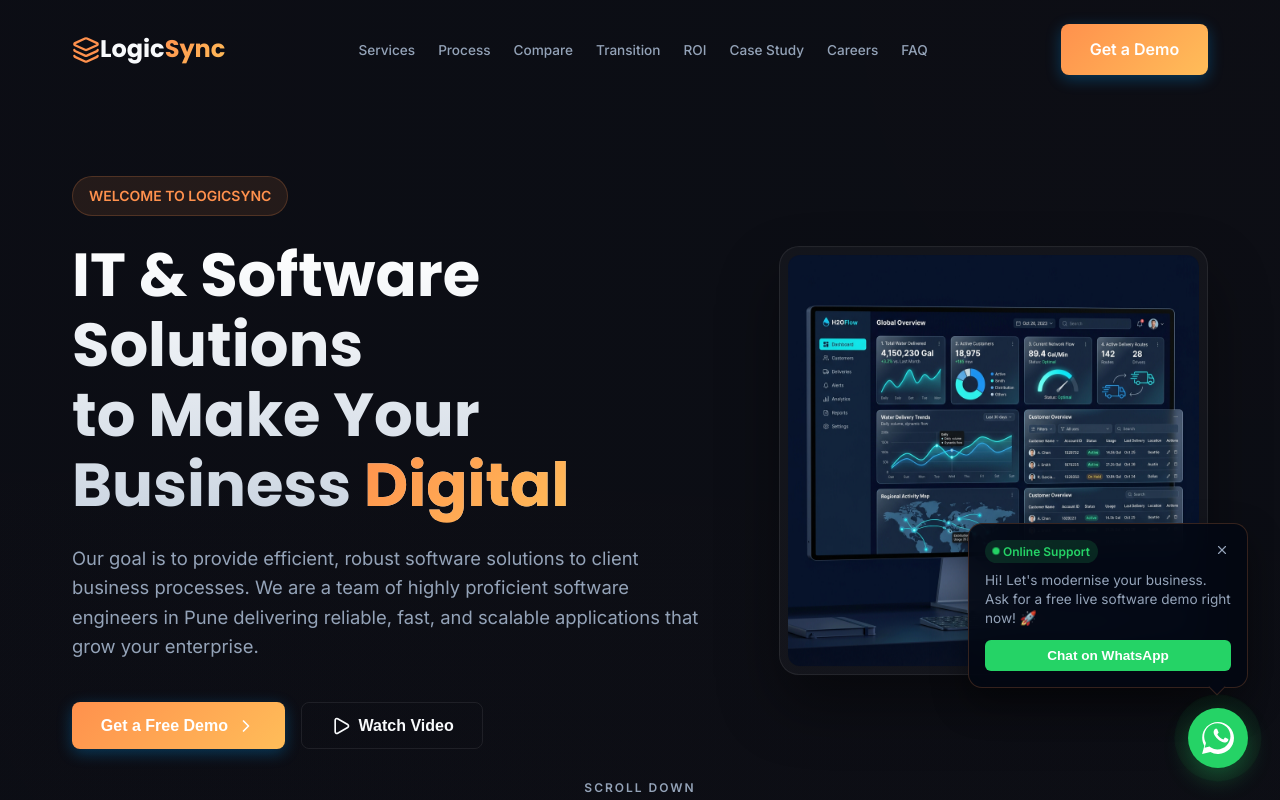
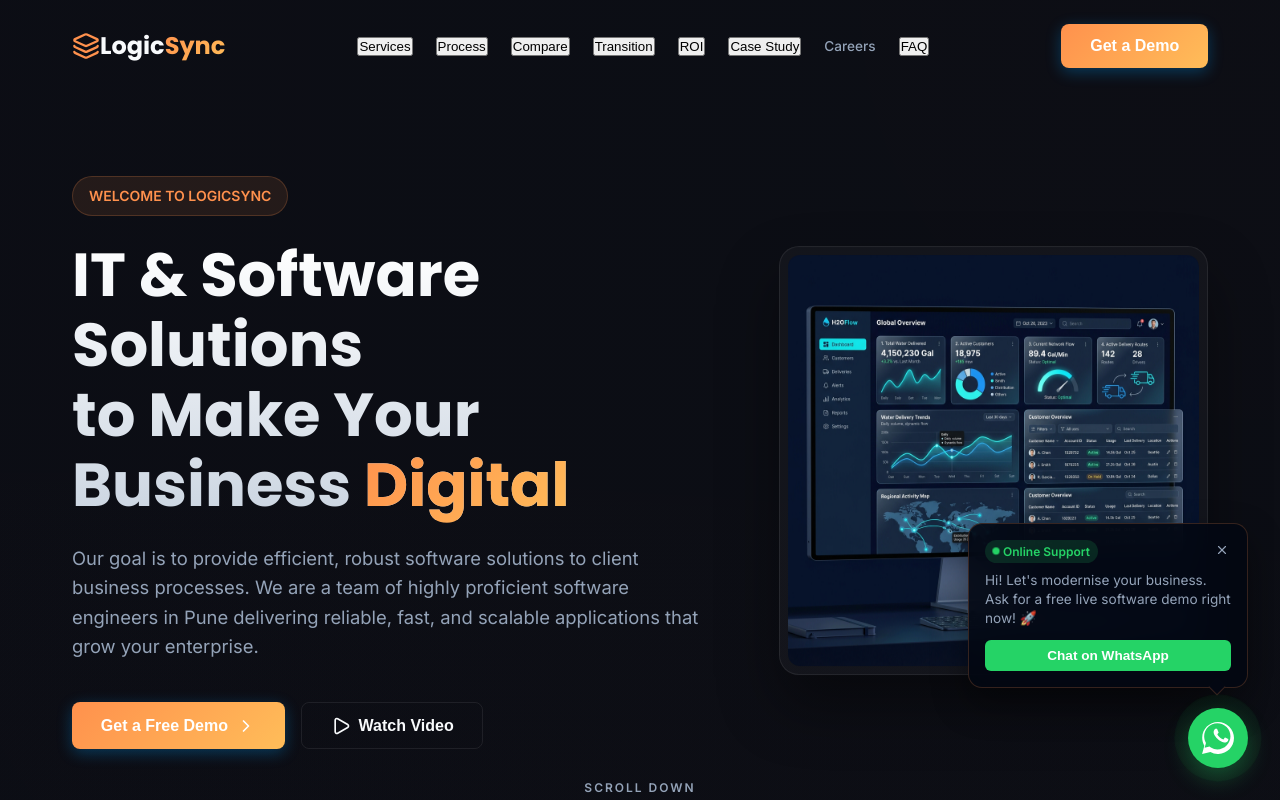
Before and after one commit to AtharvaKalhatkar/LogicSync-pvt-ltd, a React (Vite) app: page / in a window 1280 px wide. Shown: the top 800 px of the page. Built offline with nearby package versions, Linux system fonts and the light colour scheme.

Commit message:
fix: remove HashLink dependency to fix blank screen crash on render

```diff
--- a/package.json
+++ b/package.json
@@ -13,8 +13,7 @@
     "lucide-react": "^1.16.0",
     "react": "^19.2.6",
     "react-dom": "^19.2.6",
-    "react-router-dom": "^7.17.0",
-    "react-router-hash-link": "^2.4.3"
+    "react-router-dom": "^7.17.0"
   },
   "devDependencies": {
     "@eslint/js": "^10.0.1",
--- a/src/components/Navbar.jsx
+++ b/src/components/Navbar.jsx
@@ -1,12 +1,13 @@
 import React, { useState, useEffect } from 'react';
 import { Layers, Menu, X } from 'lucide-react';
-import { Link } from 'react-router-dom';
-import { HashLink } from 'react-router-hash-link';
+import { Link, useLocation, useNavigate } from 'react-router-dom';
 import '../styles/components.css';
 
 const Navbar = () => {
   const [isScrolled, setIsScrolled] = useState(false);
   const [isMenuOpen, setIsMenuOpen] = useState(false);
+  const location = useLocation();
+  const navigate = useNavigate();
 
   useEffect(() => {
     const handleScroll = () => {
@@ -24,15 +25,30 @@
     setIsMenuOpen(false);
   };
 
+  const scrollToSection = (id) => {
+    closeMenu();
+    if (location.pathname !== '/') {
+      navigate('/');
+      // Wait for navigation and render, then scroll
+      setTimeout(() => {
+        const element = document.getElementById(id);
+        if (element) element.scrollIntoView({ behavior: 'smooth' });
+      }, 100);
+    } else {
+      const element = document.getElementById(id);
+      if (element) element.scrollIntoView({ behavior: 'smooth' });
+    }
+  };
+
   return (
     <nav className={`navbar ${isScrolled ? 'scrolled' : ''} ${isMenuOpen ? 'menu-open' : ''}`}>
       <div className="container nav-container">
         {/* Brand Logo */}
-        <div className="logo" onClick={() => { closeMenu(); window.scrollTo({ top: 0, behavior: 'smooth' }); }} style={{ cursor: 'pointer' }}>
-          <Link to="/" style={{ display: 'flex', alignItems: 'center', textDecoration: 'none', color: 'inherit' }}>
+        <div className="logo" onClick={() => { closeMenu(); window.scrollTo({ top: 0, behavior: 'smooth' }); navigate('/'); }} style={{ cursor: 'pointer' }}>
+          <div style={{ display: 'flex', alignItems: 'center', textDecoration: 'none', color: 'inherit' }}>
             <Layers size={28} className="logo-icon" />
             <span>Logic<span className="sync-text">Sync</span></span>
-          </Link>
+          </div>
         </div>
 
         {/* Mobile Toggle Button */}
@@ -42,23 +58,23 @@
 
         {/* Navigation Links */}
         <ul className={`nav-links ${isMenuOpen ? 'active' : ''}`}>
-          <li><HashLink smooth to="/#services" onClick={closeMenu}>Services</HashLink></li>
-          <li><HashLink smooth to="/#process" onClick={closeMenu}>Process</HashLink></li>
-          <li><HashLink smooth to="/#comparison" onClick={closeMenu}>Compare</HashLink></li>
-          <li><HashLink smooth to="/#transition" onClick={closeMenu}>Transition</HashLink></li>
-          <li><HashLink smooth to="/#calculator" onClick={closeMenu}>ROI</HashLink></li>
-          <li><HashLink smooth to="/#portfolio" onClick={closeMenu}>Case Study</HashLink></li>
+          <li><button className="nav-btn-link" onClick={() => scrollToSection('services')}>Services</button></li>
+          <li><button className="nav-btn-link" onClick={() => scrollToSection('process')}>Process</button></li>
+          <li><button className="nav-btn-link" onClick={() => scrollToSection('comparison')}>Compare</button></li>
+          <li><button className="nav-btn-link" onClick={() => scrollToSection('transition')}>Transition</button></li>
+          <li><button className="nav-btn-link" onClick={() => scrollToSection('calculator')}>ROI</button></li>
+          <li><button className="nav-btn-link" onClick={() => scrollToSection('portfolio')}>Case Study</button></li>
           <li><Link to="/careers" onClick={closeMenu}>Careers</Link></li>
-          <li><HashLink smooth to="/#faq" onClick={closeMenu}>FAQ</HashLink></li>
+          <li><button className="nav-btn-link" onClick={() => scrollToSection('faq')}>FAQ</button></li>
 
           {/* Mobile-Only CTA button */}
           <li className="mobile-cta-li">
-            <HashLink smooth to="/#contact" className="btn btn-primary mobile-cta-btn" onClick={closeMenu}>Get a Demo</HashLink>
+            <button className="btn btn-primary mobile-cta-btn" onClick={() => scrollToSection('contact')}>Get a Demo</button>
           </li>
         </ul>
 
         {/* Desktop CTA Button */}
-        <HashLink smooth to="/#contact" className="btn btn-primary nav-cta">Get a Demo</HashLink>
+        <button onClick={() => scrollToSection('contact')} className="btn btn-primary nav-cta">Get a Demo</button>
       </div>
     </nav>
   );
```
Also changed, not shown: src/styles/components.css (+7 -0 lines), 1 other file (tests, documents, lock files or other folders).
